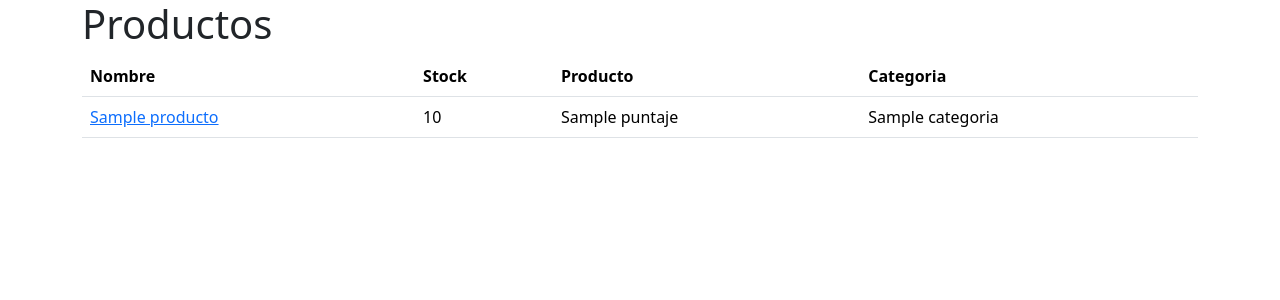
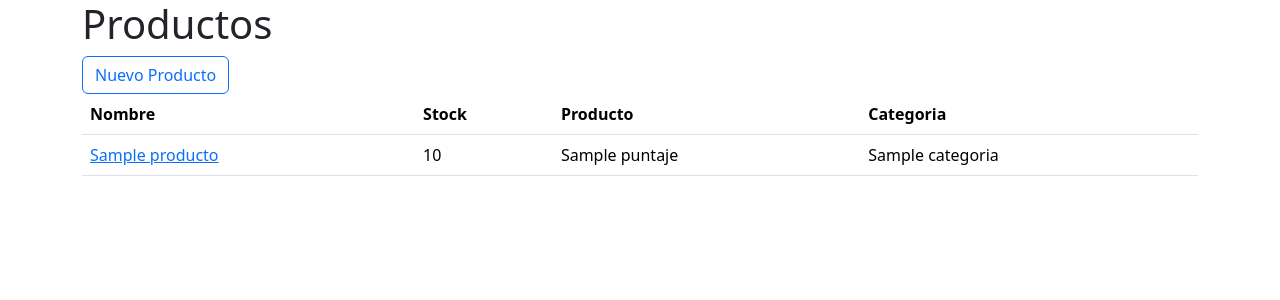
Before and after one commit to JuliLaterza/Django_Python, a Django app: template productos/templates/index.html in a window 1280 px wide. Shown: the top 300 px of the page. Run offline with Django 4.2, Linux system fonts and the light colour scheme; the template is opened without the code that fills it: most values are stand-ins (such as "Sample title", 1, 10 or a date in 2020).

Commit message:
add btn nuevo producto

```diff
--- a/productos/templates/index.html
+++ b/productos/templates/index.html
@@ -3,7 +3,7 @@
 {% block content %}
 <h1>Productos</h1>
 
-
+<a href="{% url 'producto:formulario' %}" class="btn btn-outline-primary">Nuevo Producto</a>
 <table class="table">
     <thead>
         <tr>
```
